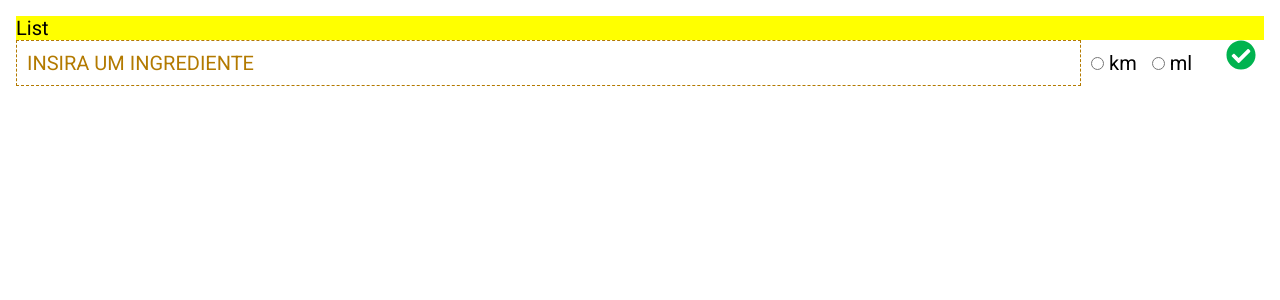
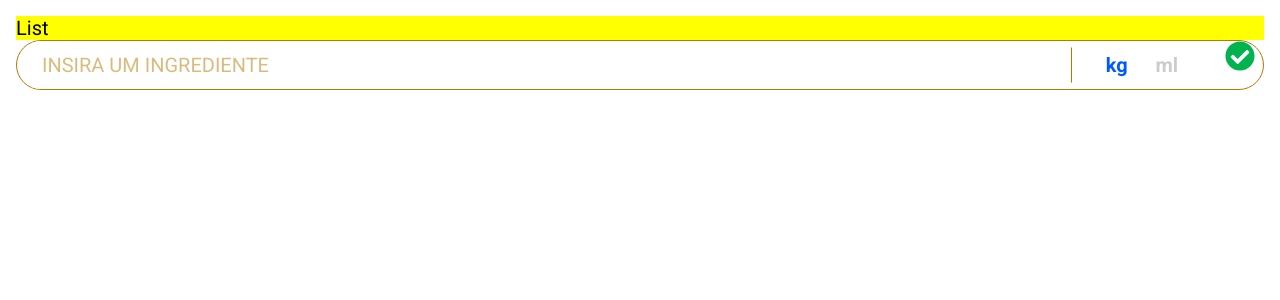
Before and after one commit to moniqueaz/lista-ingredientes, a React (Create React App) app: page / in a window 1280 px wide. Shown: the top 300 px of the page. Built offline with nearby package versions, Linux system fonts and the light colour scheme; the HTML template or start-up script is replaced by a standard one.

Commit message:
Ajusta layout compoente insert

```diff
--- a/src/components/molecules/InsertItem/index.js
+++ b/src/components/molecules/InsertItem/index.js
@@ -16,7 +16,7 @@ import {
 const InsertItem = ({ onCreate, data }) => {
   const [ingredient, setIngredient] = useState('');
   const [metric, setMetric] = useState('');
-  const [radio, setRadio] = useState({ value: '', checked: false });
+  const [radio, setRadio] = useState({ value: 'kg', checked: true });
 
   const handleMetric = e => {
     const value = e.target.value;
@@ -57,19 +57,19 @@ const InsertItem = ({ onCreate, data }) => {
         value={ingredient}
       />
       <Metric>
-        <MetricItem>
+        <MetricItem checked={radio.value === 'kg' && radio.checked}>
           <Radio
             type="radio"
-            id="km"
+            id="kg"
             name="metric"
-            value="km"
+            value="kg"
             required
             onChange={e => handleMetric(e)}
-            checked={radio.value === 'km' ? radio.checked : false}
+            checked={radio.value === 'kg' ? radio.checked : false}
           />
-          <Label htmlFor="km">km</Label>
+          <Label htmlFor="kg">kg</Label>
         </MetricItem>
-        <MetricItem>
+        <MetricItem checked={radio.value === 'ml' && radio.checked}>
           <Radio
             type="radio"
             id="ml"
--- a/src/components/molecules/InsertItem/styles.js
+++ b/src/components/molecules/InsertItem/styles.js
@@ -5,18 +5,40 @@ export const Create = styled.form`
   display: flex;
   justify-content: flex-start;
   align-items: center;
+  border: 1px solid ${color.yellowDark};
+  border-radius: 30px;
+  height: 50px;
+  overflow: hidden;
+  padding-left: 15px;
+  position: relative;
+  &:after {
+    content: '';
+    height: 35px;
+    width: 1px;
+    position: absolute;
+    top: 50%;
+    right: 191px;
+    background-color: ${color.yellowDark};
+    transform: translateY(-50%);
+  }
 `;
 
 export const Input = styled.input`
   padding: 10px;
-  border: 1px dashed ${color.yellowDark};
-  margin-right: 10px;
+  border: 0;
   max-width: 100%;
   flex: 1 1 100%;
   width: 50%;
+  height: 100%;
+  text-transform: uppercase;
+  color: ${color.blue};
+  font-weight: bold;
+
   &::placeholder {
     color: ${color.yellowDark};
     text-transform: uppercase;
+    opacity: 0.5;
+    font-weight: normal;
   }
 `;
 
@@ -37,19 +59,24 @@ export const Metric = styled.div`
   justify-content: flex-start;
   align-items: center;
   margin-right: 25px;
+  height: 100%;
+  margin-left: 20px;
 `;
 
 export const MetricItem = styled.div`
   display: flex;
-  justify-content: flex-start;
+  justify-content: center;
   align-items: center;
-  & + div {
-    margin-left: 15px;
-  }
+  padding: 5px;
+  font-weight: bold;
+  color: ${props => (props.checked ? color.blue : color.grayLight)};
+  height: 100%;
+  width: 50px;
+  flex: 0 0 50px;
 `;
 
-export const Radio = styled.input``;
+export const Radio = styled.input`
+  appearance: none;
+`;
 
-export const Label = styled.label`
-  margin-left: 5px;
-`;
+export const Label = styled.label``;
--- a/src/components/organisms/List/index.js
+++ b/src/components/organisms/List/index.js
@@ -7,7 +7,7 @@ import InsertItem from '../../molecules/InsertItem';
 
 import { ListItems, ItemList } from './styles';
 
-const List = ({ data, showMore }) => {
+const List = ({ showMore }) => {
   const dispatch = useDispatch();
   const list = useSelector(state => state.list);
   const [items, setItems] = useState(list);
@@ -90,15 +90,10 @@ const List = ({ data, showMore }) => {
 };
 
 List.defaultProps = {
-  data: [],
   showMore: false,
 };
 
 List.propTypes = {
-  /**
-   * Essa propriedade é responsavel por setar a lista de items
-   */
-  data: PropTypes.array,
   /**
    * Essa propriedade é responsavel por informar se averá o botão de ver mais ou não.
    * Ele só aparece se realmente houver mais items para serem carregados.
--- a/src/components/pages/List/index.js
+++ b/src/components/pages/List/index.js
@@ -8,8 +8,6 @@ import InsertItem from '../../molecules/InsertItem';
 import {} from './styles';
 
 const List = () => {
-  // const [list, setList] = useState([]);
-  // const [listPrin, setListPrint] = useState([]);
   const dispatch = useDispatch();
   const list = useSelector(state => state.list);
   console.log('list: ', list);
@@ -20,7 +18,7 @@ const List = () => {
 
   return (
     <>
-      <ListItems data={list} />
+      <ListItems />
       <InsertItem onCreate={handleList} />
     </>
   );
--- a/src/styles/variables.js
+++ b/src/styles/variables.js
@@ -8,4 +8,5 @@ export const color = {
   green: '#00B34F',
   black: '#000',
   white: '#fff',
+  grayLight: '#ccc',
 };
```
